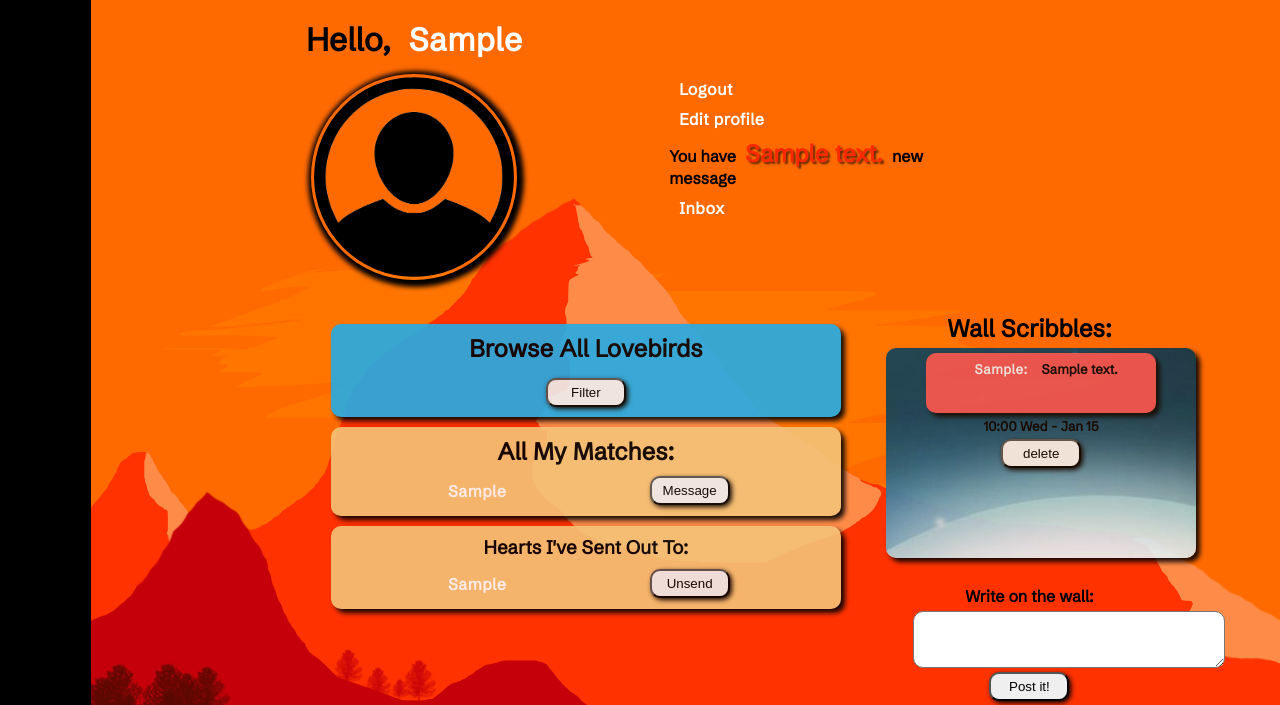
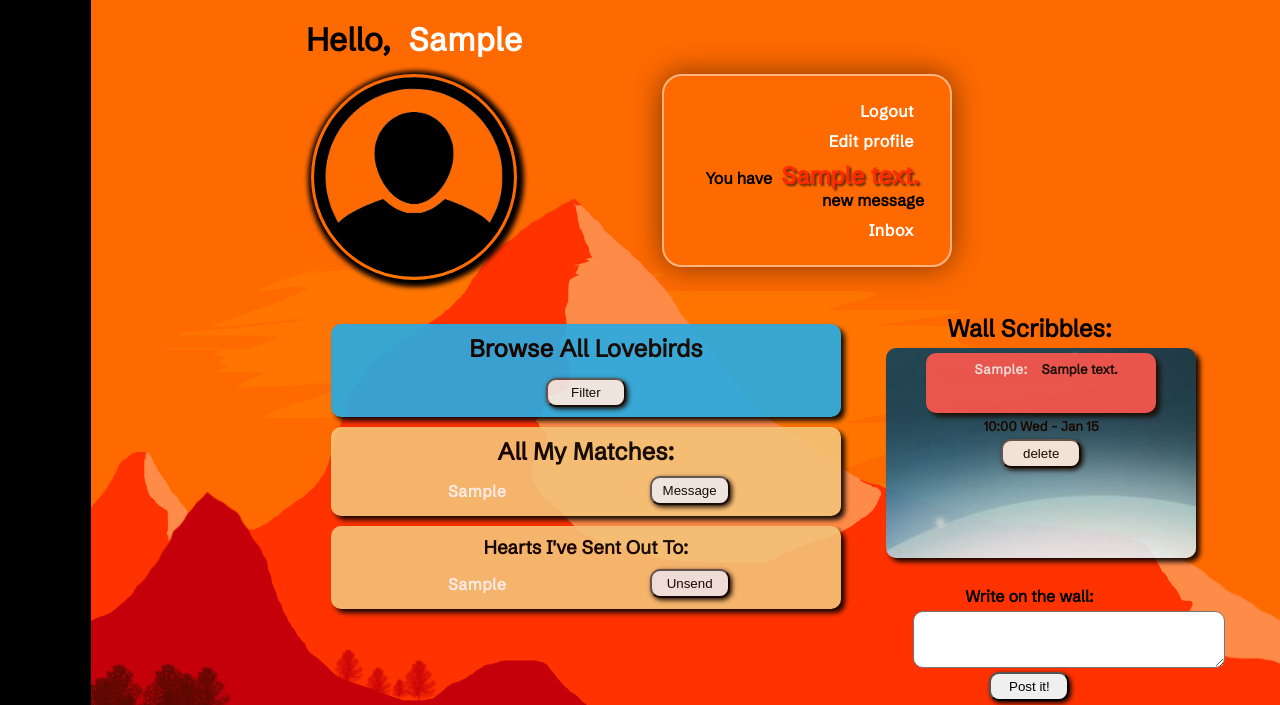
Before and after one commit to BrinkOfSecondBailout/ProjectsAlgo, a Flask app: page /dashboard in a window 1280 px wide. Shown: the top 705 px of the page. Run offline with Flask 3, Linux system fonts and the light colour scheme; the visitor is signed in with stand-in values (Sample User, id 1); tables that the repository leaves empty or names only in its code hold one stand-in row (values such as "Sample post").

Commit message:
added some css

```diff
--- a/LoveBirdsApp/flask_app/static/style.css
+++ b/LoveBirdsApp/flask_app/static/style.css
@@ -192,6 +192,34 @@ a:hover {
     font-weight: bold;
     -webkit-animation: pulsate 0.5s ease-in;
     -webkit-animation-iteration-count: infinite;
+}
+
+.nav-links {
+    text-align: right;
+}
+
+.glass-box {
+    position: relative;
+    background: transparent;
+    border: 2px solid rgba(255, 255, 255, .5);
+    border-radius: 20px;
+    backdrop-filter: blur(15px);
+    box-shadow: 0 0 30px rgba(0, 0, 0, .5);
+    padding-top: 20px;
+    padding-bottom: 20px;
+
+}
+
+.bottom-nav-glass {
+    position: relative;
+    background: transparent;
+    border: 2px solid rgba(255, 255, 255, .5);
+    border-radius: 20px;
+    backdrop-filter: blur(30px);
+    box-shadow: 0 0 30px rgba(0, 0, 0, .5);
+    padding-top: 20px;
+    padding-bottom: 20px;
+    display: flex;
 }
 
 .results-box {
--- a/LoveBirdsApp/flask_app/templates/dashboard.html
+++ b/LoveBirdsApp/flask_app/templates/dashboard.html
@@ -16,6 +16,7 @@
 <body>
 
     <div>
+
         <h1>Hello, <a href="/users/{{session.user_id}}">{{user.first_name}}</a></h1>
         <div class="profile-bar">
             <div class="profile-pic">
@@ -27,12 +28,15 @@
                 {% endif %}
             </div>
             <div class="nav-links">
+                <div class="glass-box">
                 <h4><a href="/logout">Logout</a></h4>
                 <h4><a href="/users/edit">Edit profile</a></h4>
                 <h4>You have <span class="notifications">{{user.new_message}}</span> new message</h4>
                 <h4><a href="/users/inbox">Inbox</a></h4>
                 </div>
             </div>
+        </div>
+
 
     <div class="total">
         <div class="left">
@@ -107,6 +111,7 @@
                         </div>
                     {% endfor %}
                 </div>
+
                 <form action="/wall/create" method="post">
                     <label for="text">
                         <h4>Write on the wall:</h4>
@@ -114,7 +119,7 @@
                     <textarea class="regular-input" rows="3" cols="20" name="text"></textarea>
                     <input type="submit" value="Post it!" class="delete-button">
                 </form>
-                <div>
+
                     {% with messages = get_flashed_messages(category_filter=['wall']) %}
                         {% if messages %}
                             {% for message in messages %}
--- a/LoveBirdsApp/flask_app/templates/edit_profile.html
+++ b/LoveBirdsApp/flask_app/templates/edit_profile.html
@@ -27,6 +27,9 @@
     <div>
         {% if profile %}
             <img src="/pics/{{profile.id}}" alt="profile-pic" class="photo-profile">
+        {% endif %}
+        {% if not profile %}
+            <img src="../static/files/noprofile.png" alt="no-profile-pic" class="photo-profile-main">
         {% endif %}
     </div>
     <div>
--- a/LoveBirdsApp/flask_app/templates/index.html
+++ b/LoveBirdsApp/flask_app/templates/index.html
@@ -25,6 +25,7 @@
 
     <div class="container">
         <div class="left">
+            <div class="glass-box">
             <h2 class="header-text">Register</h2>
             <div class="red">
                 {% with messages = get_flashed_messages(category_filter=['registration']) %}
@@ -48,8 +49,10 @@
                 <input class="regular-input" type="password" name="confirm_password"><br><br>
                 <input class="regular-button" type="submit" value="Submit">
             </form>
+            </div>
         </div>
         <div class="right">
+            <div class="glass-box">
             <h2 class="header-text">Log in</h2>
             <div class="red">
                 {% with messages = get_flashed_messages(category_filter=['login']) %}
@@ -67,6 +70,7 @@
                 <input class="regular-input" type="password" name="password"><br><br>
                 <input class="regular-button" type="submit" value="Submit">
             </form>
+            </div>
         </div>
     </div>
     </div>
```
Also changed, not shown: LoveBirdsApp/flask_app/templates/display_profile.html (+10 -10 lines). Lines whose indentation alone changed are shown as unchanged.
